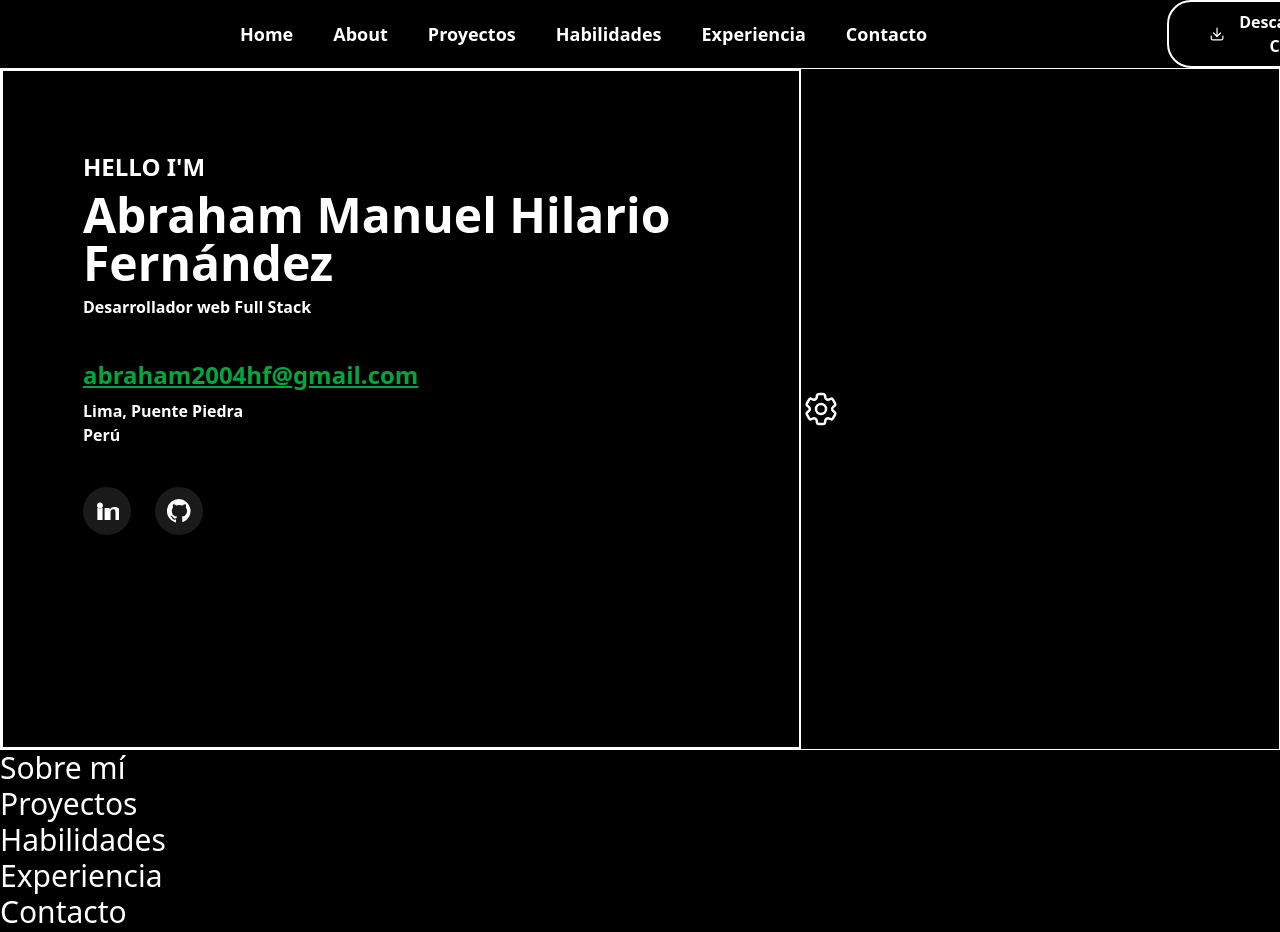
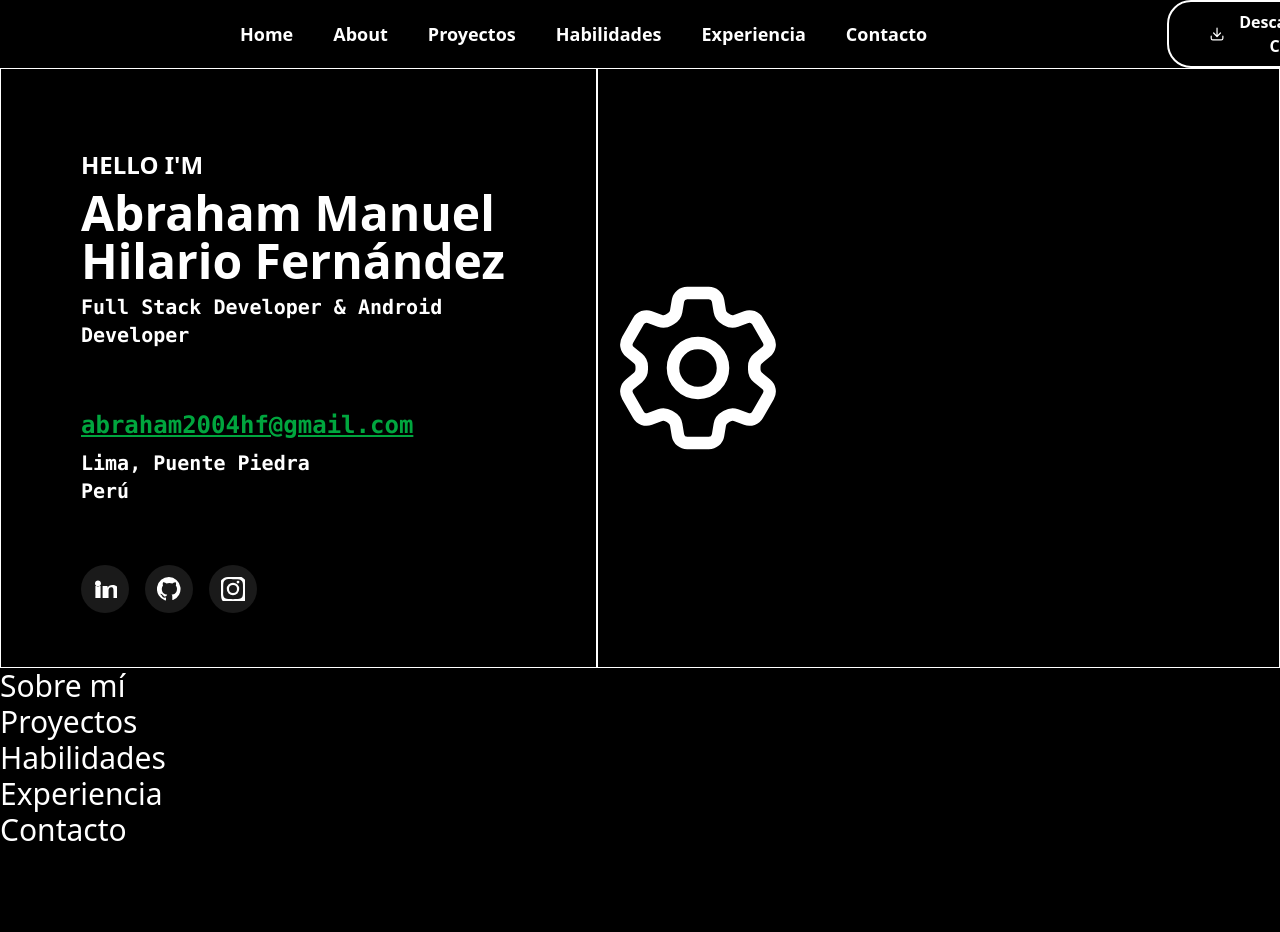
Before and after one commit to Abraham555M/Portafolio, a React (Vite) app: page / in a window 1280 px wide. Shown: the top 932 px of the page. After the commit the page ends 850 px from the top, so only its background shows below. Built offline with nearby package versions, Linux system fonts and the light colour scheme.

Commit message:
Avance de inicio

```diff
--- a/index.html
+++ b/index.html
@@ -4,6 +4,7 @@
     <meta charset="UTF-8" />
     <link rel="icon" type="image/svg+xml" href="/vite.svg" />
     <meta name="viewport" content="width=device-width, initial-scale=1.0" />
+    <link href="https://fonts.googleapis.com/css2?family=JetBrains+Mono&family=Poppins:wght@400;600;700&display=swap" rel="stylesheet">
     <title>Portafolio</title>
   </head>
   <body>
--- a/postcss.config.mjs
+++ b/postcss.config.mjs
@@ -1,5 +1,6 @@
 export default {
   plugins: {
     "@tailwindcss/postcss": {},
+    autoprefixer: {},
   }
 }
--- a/src/sections/Inicio/Inicio.jsx
+++ b/src/sections/Inicio/Inicio.jsx
@@ -3,31 +3,29 @@ import { Cog6ToothIcon } from '@heroicons/react/24/outline';
 
 export const Inicio = () => {
   return (
-    <section id="home" className="border text-white flex">
-      <div id='informacion' className='border-2 border-white w-200 h-170 p-20'>
+    <section id="home" className=" text-white flex ">
 
+      {/* Sección de informacion */}
+      <div className=' border w-200 h-150 p-20'>
         {/* Parte 1 */}
-        <div className='font-bold space-y-2'>
-          <h1 className='text-2xl'>HELLO I'M</h1>
-          <h2 className='text-5xl'>Abraham Manuel Hilario Fernández <br />
-          </h2>
-            <span>Desarrollador web Full Stack</span>
+        <div className='space-y-2'>
+          <h1 className="font-bold text-2xl animate-fade-in-left [animation-delay:.1s]">HELLO I'M</h1>
+          <h2 className='font-bold text-5xl'>Abraham Manuel Hilario Fernández <br /></h2>
+          <span className='font-semibold text-xl font-mono'>Full Stack Developer & Android Developer</span>
         </div>
-
         {/* Parte 2 */}
-        <div className='mt-10 space-y-2'>
+        <div className='mt-15 space-y-2 font-mono'>
           <h1 className='text-2xl font-semibold underline text-green-600'>
             abraham2004hf@gmail.com
           </h1>
-          <p className='font-bold'>
+          <p className='font-semibold text-xl'>
             Lima, Puente Piedra
             <br />
             Perú
           </p>
         </div>
-
         {/* Parte 3 */}
-        <div className="mt-10 flex gap-6">
+        <div className="mt-15 flex gap-4">
           {/* LinkedIn */}
           <a
             href="https://www.linkedin.com/in/abraham-manuel-hilario-fern%C3%A1ndez-a04731282/"
@@ -42,7 +40,6 @@ export const Inicio = () => {
               <path d="M4.98 3.5C3.34 3.5 2 4.84 2 6.48s1.34 2.98 2.98 2.98c1.65 0 2.98-1.34 2.98-2.98S6.63 3.5 4.98 3.5zM2.4 8.9h5.16V21H2.4V8.9zM9.6 8.9h4.92v1.64h.07c.69-1.3 2.37-2.66 4.88-2.66 5.22 0 6.18 3.43 6.18 7.89V21h-5.16v-6.9c0-1.65-.03-3.78-2.3-3.78-2.3 0-2.65 1.8-2.65 3.66V21H9.6V8.9z" />
             </svg>
           </a>
-
           {/* GitHub */}
           <a
             href="https://github.com/Manuelh2004"
@@ -57,15 +54,31 @@ export const Inicio = () => {
               <path d="M12 0a12 12 0 0 0-3.8 23.4c.6.1.8-.2.8-.6v-2.2c-3.3.7-4-1.5-4-1.5-.5-1.3-1.2-1.6-1.2-1.6-1-.7.1-.7.1-.7 1.1.1 1.7 1.1 1.7 1.1 1 .1.6.7 1.3 1.3.9.3 1.9.2 2.6-.1.1-.6.4-1.2.7-1.5-2.6-.3-5.4-1.3-5.4-5.9 0-1.3.5-2.4 1.2-3.3-.1-.3-.6-1.5.1-3.2 0 0 1-.3 3.3 1.2a11.6 11.6 0 0 1 6 0c2.3-1.5 3.3-1.2 3.3-1.2.7 1.7.2 2.9.1 3.2.8.9 1.2 2 1.2 3.3 0 4.7-2.8 5.6-5.4 5.9.4.4.7 1 .7 2v2.9c0 .4.2.7.8.6A12 12 0 0 0 12 0z" />
             </svg>
           </a>
+          {/* Instagram */}
+          <a
+            href="https://www.instagram.com/tu_usuario"
+            target="_blank"
+            rel="noopener noreferrer"
+            className="group p-3 rounded-full bg-white/10 hover:bg-pink-500 transition-all duration-300"
+          >
+            <svg
+              className="w-6 h-6 fill-white group-hover:fill-white transition-all duration-300"
+              viewBox="0 0 24 24"
+            >
+              <path d="M12 2.2c3.2 0 3.6 0 4.9.1 1.2.1 1.9.3 2.3.5.5.2.9.5 1.3.9.4.4.7.8.9 1.3.2.4.4 1.1.5 2.3.1 1.3.1 1.7.1 4.9s0 3.6-.1 4.9c-.1 1.2-.3 1.9-.5 2.3-.2.5-.5.9-.9 1.3-.4.4-.8.7-1.3.9-.4.2-1.1.4-2.3.5-1.3.1-1.7.1-4.9.1s-3.6 0-4.9-.1c-1.2-.1-1.9-.3-2.3-.5-.5-.2-.9-.5-1.3-.9-.4-.4-.7-.8-.9-1.3-.2-.4-.4-1.1-.5-2.3C2.2 15.6 2.2 15.2 2.2 12s0-3.6.1-4.9c.1-1.2.3-1.9.5-2.3.2-.5.5-.9.9-1.3.4-.4.8-.7 1.3-.9.4-.2 1.1-.4 2.3-.5C8.4 2.2 8.8 2.2 12 2.2zm0-2.2C8.7 0 8.3 0 7 .1 5.5.2 4.4.4 3.5.8c-.9.4-1.7.9-2.5 1.7-.8.8-1.3 1.6-1.7 2.5C-.4 6.4-.2 7.5-.1 9c.1 1.3.1 1.7.1 5s0 3.6.1 4.9c.1 1.5.3 2.6.7 3.5.4.9.9 1.7 1.7 2.5.8.8 1.6 1.3 2.5 1.7.9.4 2 .6 3.5.7 1.3.1 1.7.1 5 .1s3.6 0 4.9-.1c1.5-.1 2.6-.3 3.5-.7.9-.4 1.7-.9 2.5-1.7.8-.8 1.3-1.6 1.7-2.5.4-.9.6-2 .7-3.5.1-1.3.1-1.7.1-5s0-3.6-.1-4.9c-.1-1.5-.3-2.6-.7-3.5-.4-.9-.9-1.7-1.7-2.5C21.6.7 20.8.2 19.9-.2 19-.6 17.9-.8 16.4-.9 15.1-1 14.7-1 12-1zM12 5.8A6.2 6.2 0 1 0 12 18.2 6.2 6.2 0 0 0 12 5.8zm0 10.2a4 4 0 1 1 0-8 4 4 0 0 1 0 8zm6.4-10.9a1.4 1.4 0 1 1-2.8 0 1.4 1.4 0 0 1 2.8 0z" />
+            </svg>
+          </a>
         </div>
       </div>
-      <div className="flex items-center gap-3">
+
+      {/* Sección de tuerca */}
+      <div className="border flex items-center gap-3 w-250">
         <Cog6ToothIcon
-                className="w-10 h-10 text-white"
+                className="w-50 h-50 text-white"
                 style={{
                   animation: 'spin 6s linear infinite' // más lento (4 segundos por giro)
                 }}
-              />
+        />
       </div>
     </section>
   )
--- a/src/styles/index.css
+++ b/src/styles/index.css
@@ -7,3 +7,6 @@ body {
 html {
   scroll-behavior: smooth;
 }
+
+#home{
+}
--- /dev/null
+++ b/tailwind.config.js
@@ -0,0 +1,16 @@
+// tailwind.config.js
+export default {
+  content: [
+    "./index.html",
+    "./src/**/*.{js,ts,jsx,tsx}", // ajusta según tu estructura
+  ],
+  theme: {
+    extend: {
+      fontFamily: {
+        sans: ['Poppins', 'sans-serif'],
+        mono: ['JetBrains Mono', 'monospace'],
+      }
+    },
+  },
+  plugins: [],
+}
```
